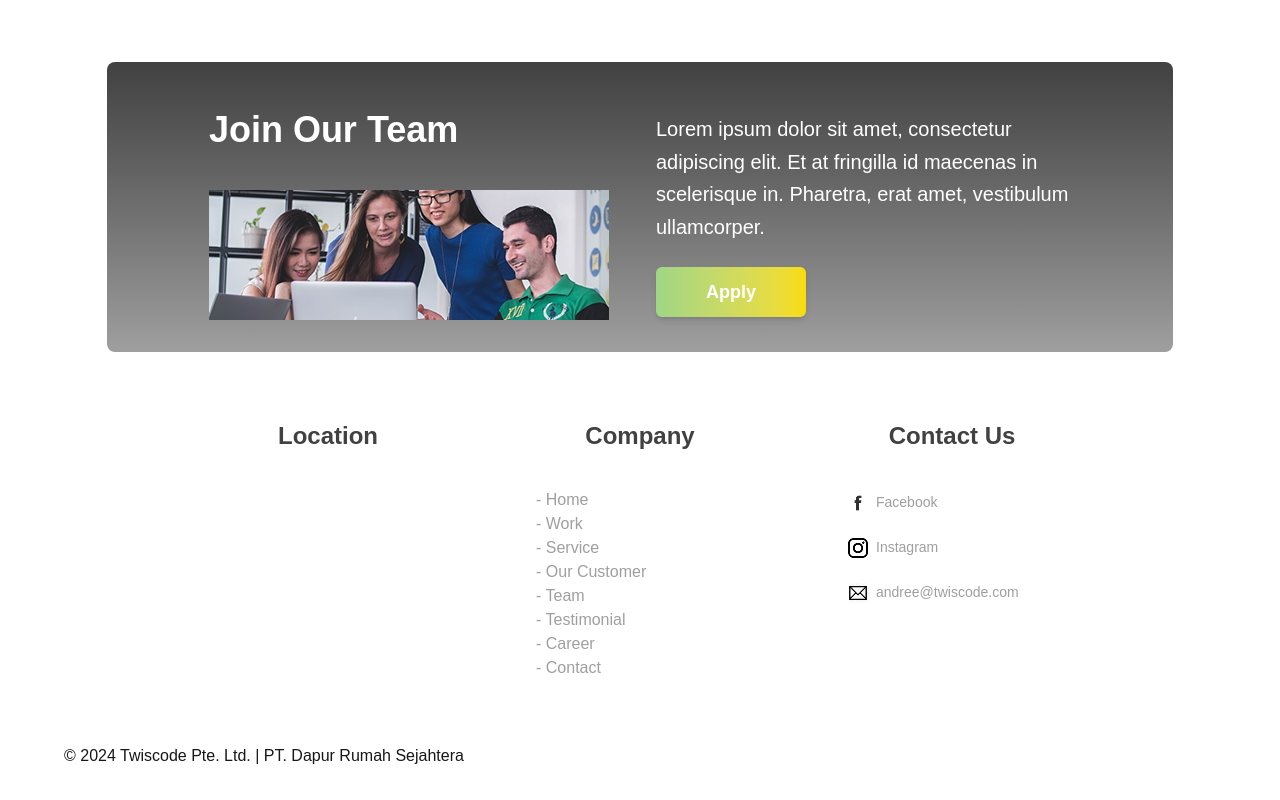
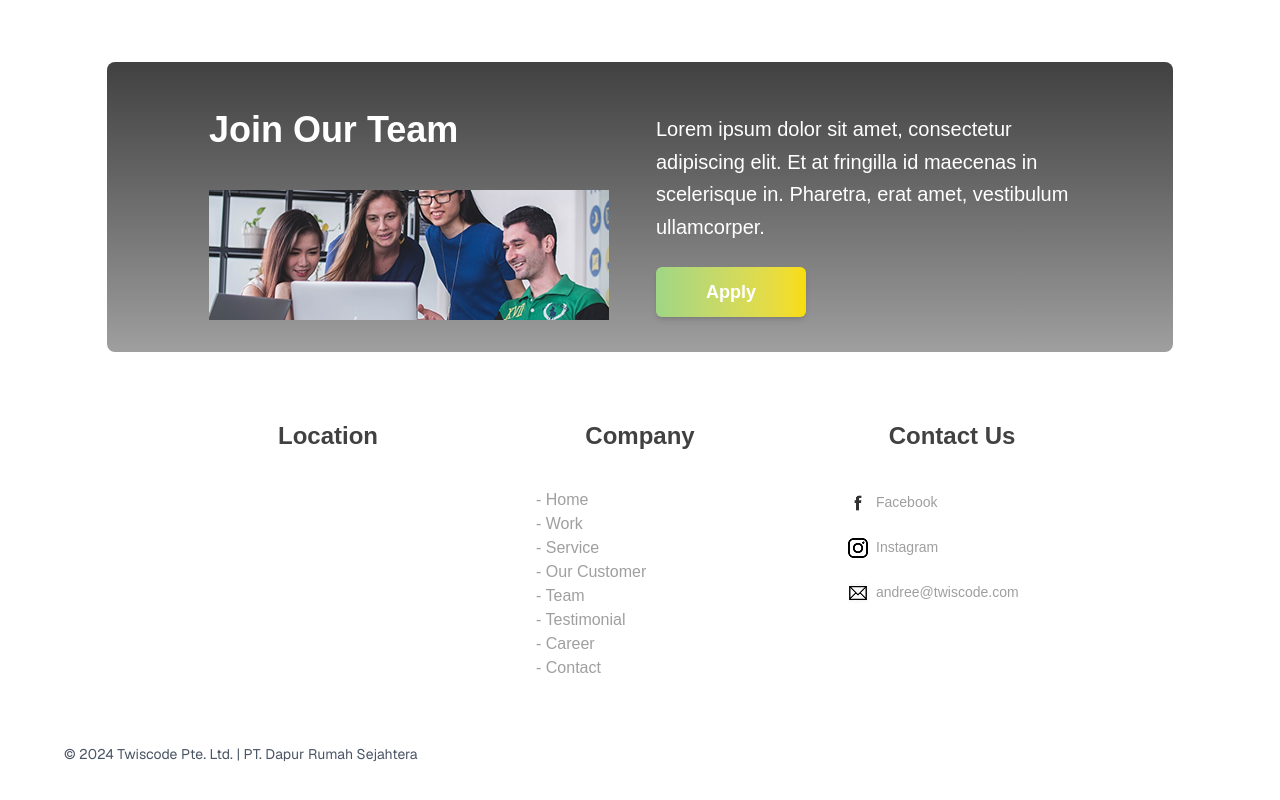
Before and after one commit to purbaronny/frontend-challange, a Next.js app: page / in a window 1280 px wide. Shown: the part 4138-4938 px from the top of the page. Built offline with nearby package versions, Linux system fonts and the light colour scheme; data requests are answered from the project's data file.

Commit message:
Update page.tsx

```diff
--- a/src/app/pages/footer/page.tsx
+++ b/src/app/pages/footer/page.tsx
@@ -6,7 +6,9 @@ export default function Footer() {
     <footer className="bg-white shadow-md p-4">
       <div className="container mx-auto flex items-center justify-between px-4 md:px-8 lg:px-12">
         <div className="flex items-center">
-          <p className="h-10">&copy; 2024 Twiscode Pte. Ltd. | PT. Dapur Rumah Sejahtera</p>
+          <p className="h-10 text-sm font-sans text-gray-600">
+            &copy; 2024 Twiscode Pte. Ltd. | PT. Dapur Rumah Sejahtera
+          </p>
         </div>
       </div>
     </footer>
```
